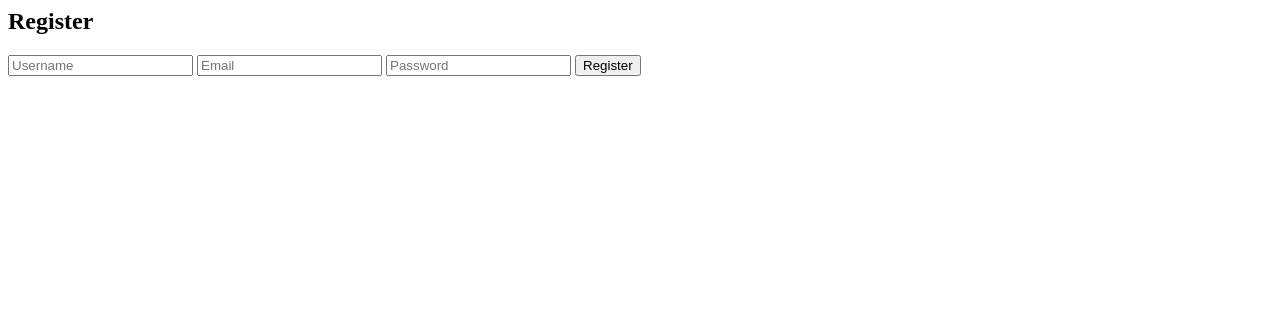
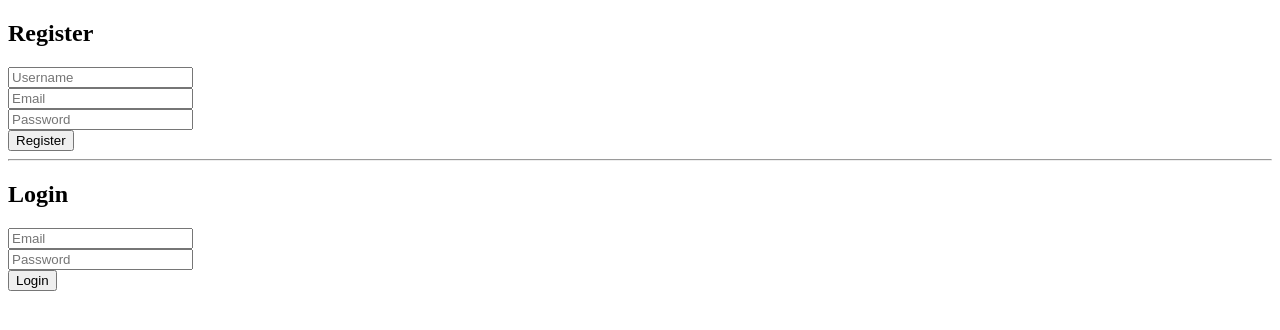
Before and after one commit to Dronzer001/project, a website: page public/index.html in a window 1280 px wide. Drawn offline with Linux system fonts and the light colour scheme.

Commit message:
Update index.html

```diff
--- a/public/index.html
+++ b/public/index.html
@@ -1,27 +1,56 @@
-<h2>Register</h2>
+<!DOCTYPE html>
+<html lang="en">
+<head>
+<meta charset="UTF-8">
+<meta name="viewport" content="width=device-width, initial-scale=1.0">
+<title>Login/Register Demo</title>
+<script>
+async function registerUser(event){
+  event.preventDefault();
+  const username = document.getElementById("regUsername").value;
+  const email = document.getElementById("regEmail").value;
+  const password = document.getElementById("regPassword").value;
 
-<input id="username" placeholder="Username">
-<input id="email" placeholder="Email">
-<input id="password" type="password" placeholder="Password">
+  const res = await fetch("/register", {
+    method: "POST",
+    headers: { "Content-Type": "application/json" },
+    body: JSON.stringify({ username, email, password })
+  });
+  const data = await res.json();
+  alert(data.message);
+}
 
-<button onclick="register()">Register</button>
+async function loginUser(event){
+  event.preventDefault();
+  const email = document.getElementById("loginEmail").value;
+  const password = document.getElementById("loginPassword").value;
 
-<script>
-async function register(){
-
-const username = document.getElementById("username").value
-const email = document.getElementById("email").value
-const password = document.getElementById("password").value
-
-await fetch("/register",{
-method:"POST",
-headers:{
-"Content-Type":"application/json"
-},
-body:JSON.stringify({username,email,password})
-})
-
-alert("User Registered")
-
+  const res = await fetch("/login", {
+    method: "POST",
+    headers: { "Content-Type": "application/json" },
+    body: JSON.stringify({ email, password })
+  });
+  const data = await res.json();
+  alert(data.message);
 }
 </script>
+</head>
+<body>
+<h2>Register</h2>
+<form onsubmit="registerUser(event)">
+  <input id="regUsername" placeholder="Username" required /><br>
+  <input id="regEmail" type="email" placeholder="Email" required /><br>
+  <input id="regPassword" type="password" placeholder="Password" required /><br>
+  <button type="submit">Register</button>
+</form>
+
+<hr>
+
+<h2>Login</h2>
+<form onsubmit="loginUser(event)">
+  <input id="loginEmail" type="email" placeholder="Email" required /><br>
+  <input id="loginPassword" type="password" placeholder="Password" required /><br>
+  <button type="submit">Login</button>
+</form>
+</body>
+</html>
```
